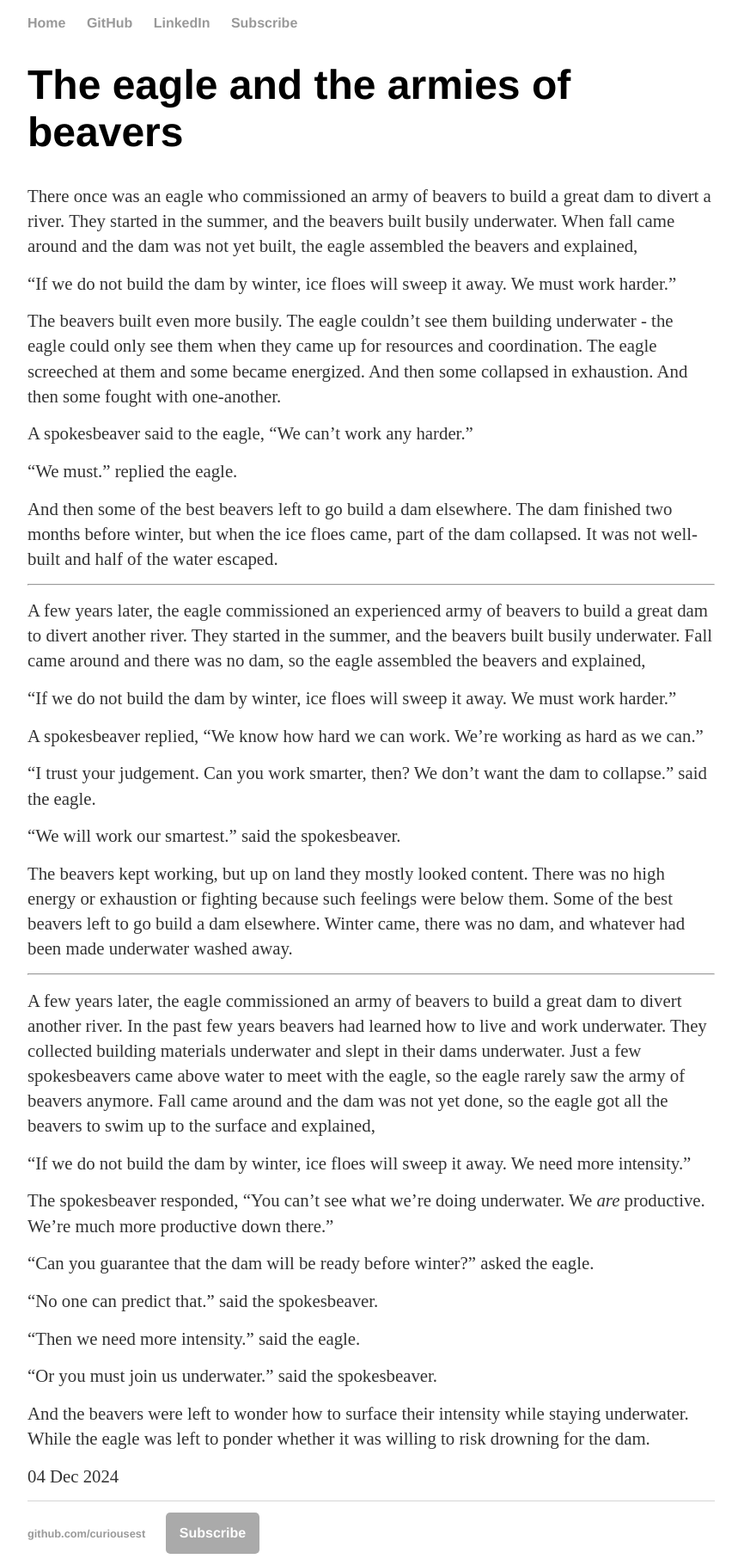
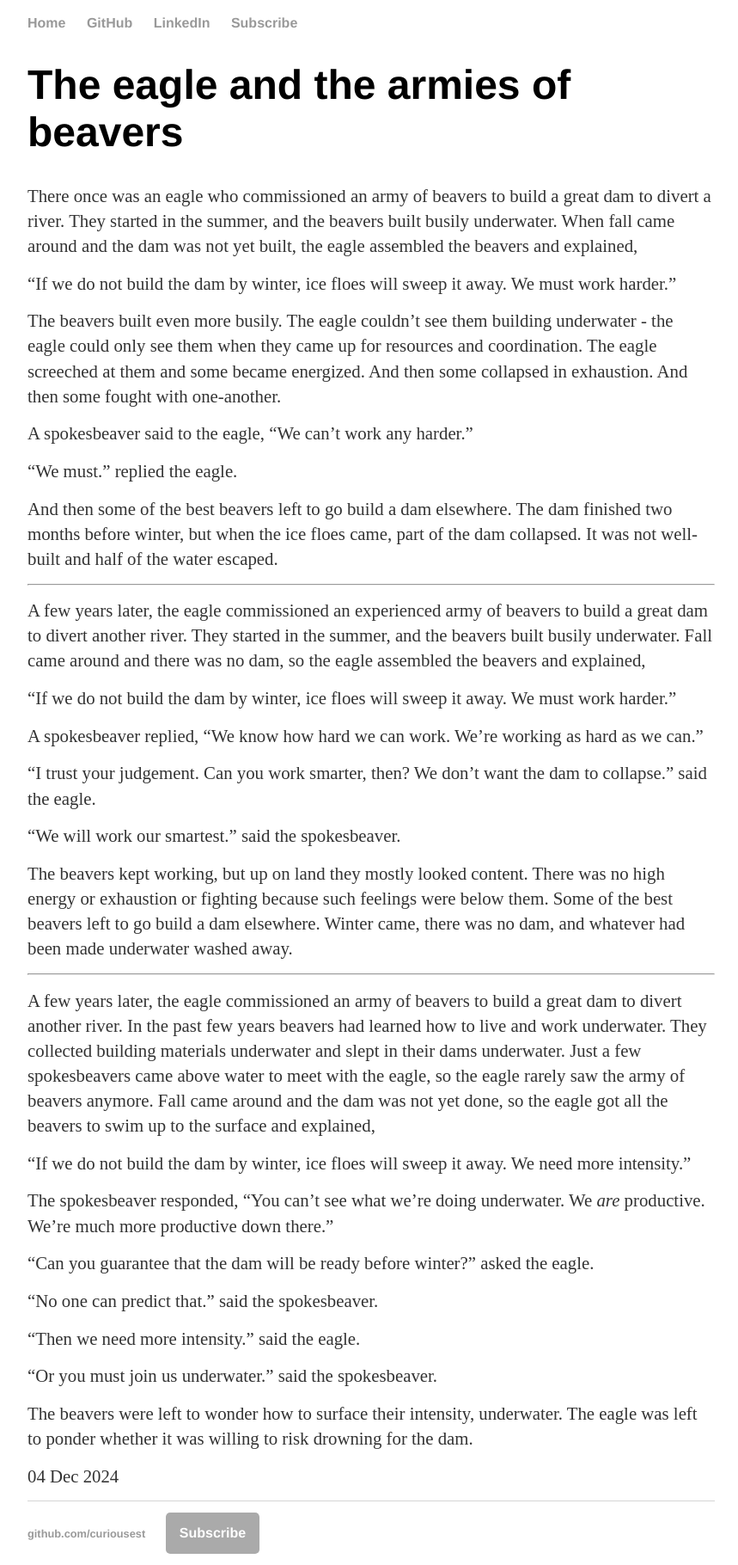
Before and after one commit to curiousest/curiousest.github.io, a Jekyll site: the page built from _posts/2024-12-03-eagle-and-beavers.md, in a window 1280 px wide. Shown: the whole page at 86% size, without its empty margins (208-1067 px from the left). Built offline with Jekyll 4.4.1, drawn with Linux system fonts in a browser that asks for light colours.

Commit message:
Final balanced line.

```diff
--- a/_posts/2024-12-03-eagle-and-beavers.md
+++ b/_posts/2024-12-03-eagle-and-beavers.md
@@ -58,8 +58,8 @@
 "Then we need more intensity."
 said the eagle.
 
-"Or you must join us underwater."
-said the spokesbeaver.
+ "Or you must join us underwater."
+ said the spokesbeaver.
 
-And the beavers were left to wonder how to surface their intensity while staying underwater.
-While the eagle was left to ponder whether it was willing to risk drowning for the dam.
+The beavers were left to wonder how to surface their intensity, underwater.
+The eagle was left to ponder whether it was willing to risk drowning for the dam.
```
